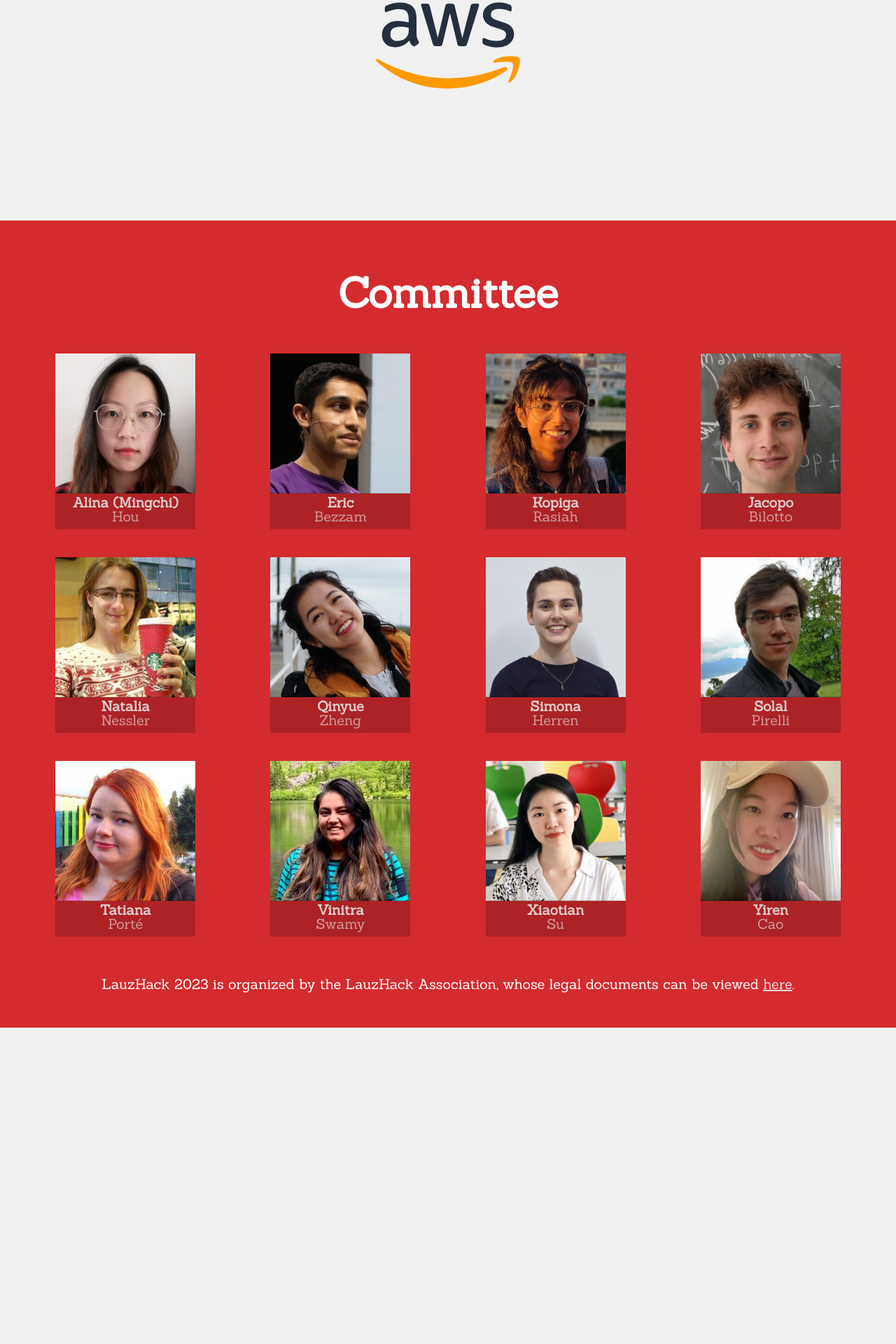
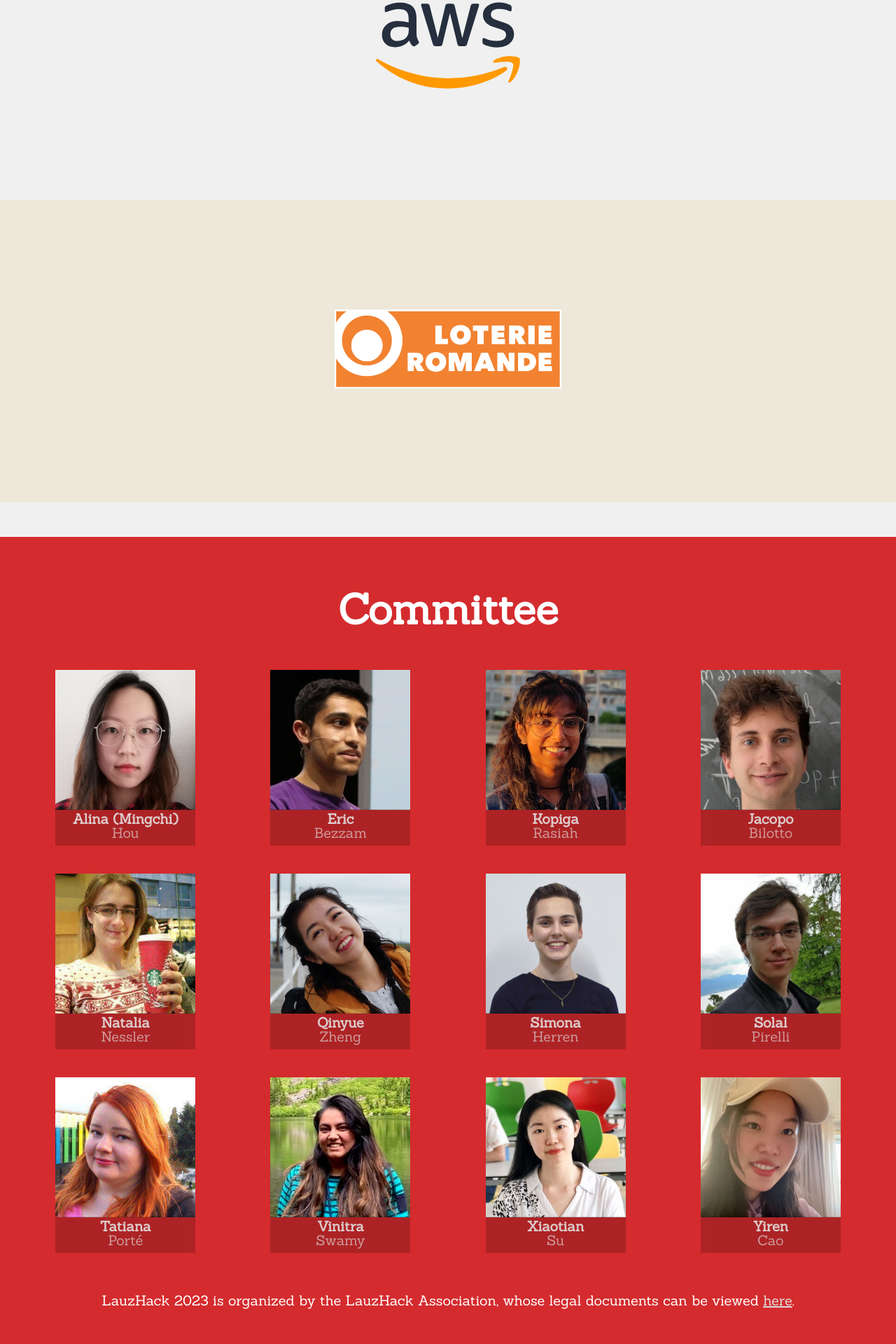
Before and after one commit to LauzHack/LauzHack.github.io, a Jekyll site: the page built from index.html, in a window 1280 px wide. Shown: the part 4107-6027 px from the top of the page at 70% size. Built offline with Jekyll 4.4.1, drawn with Linux system fonts in a browser that asks for light colours; before the commit the page ends 5575 px from its top, so only the background shows below that.

Commit message:
Update sponsors.yml

```diff
--- a/_data/sponsors.yml
+++ b/_data/sponsors.yml
@@ -20,10 +20,11 @@ tiers:
     sponsors:
       AWS: https://aws.amazon.com
 
-#  Gold:
-#    color: rgba(212,175,55,0.12)
-#    size: 42
-#    sponsors:
+  Gold:
+    color: rgba(212,175,55,0.12)
+    size: 42
+    sponsors:
+      Loterie Romande: https://loro.ch
 
 #  Silver:
 #    color: rgba(192,192,192,0.18)
```
